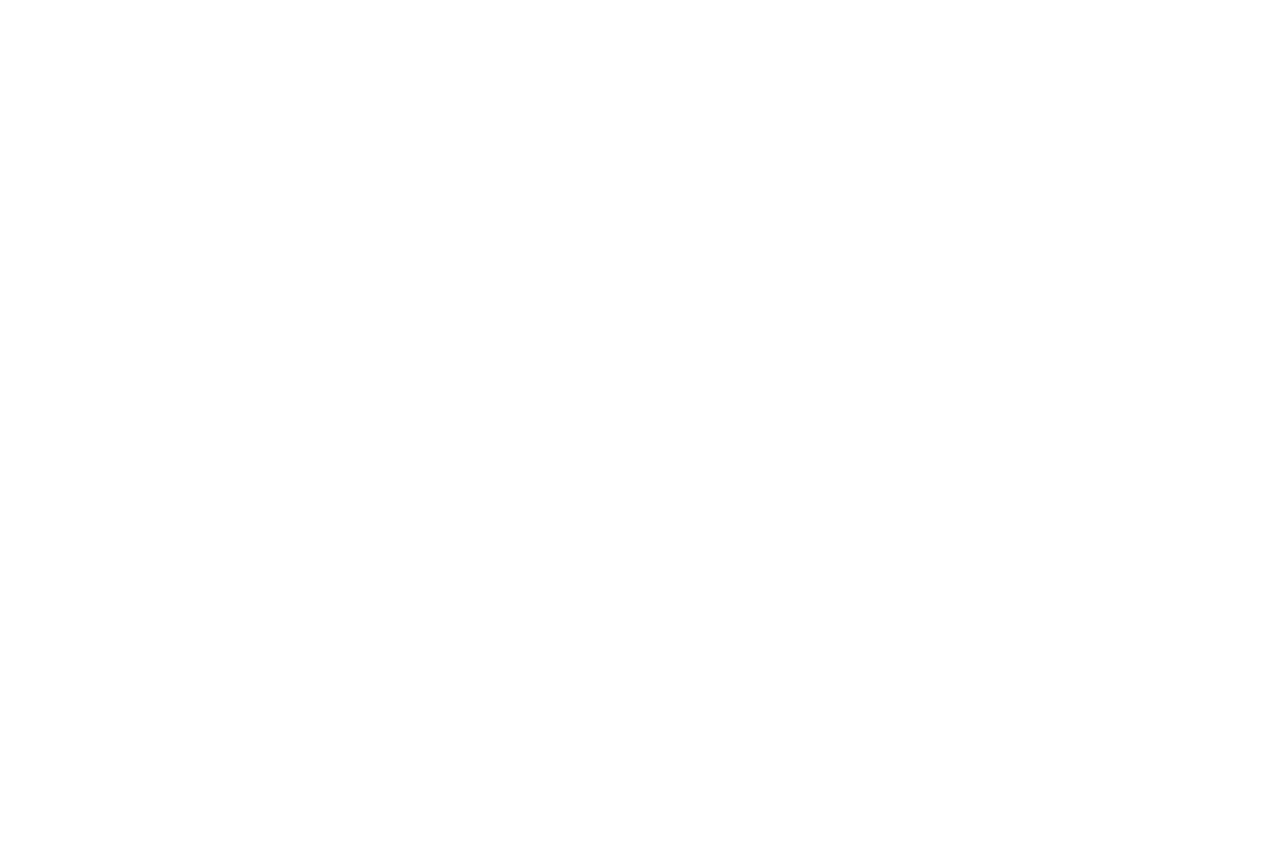
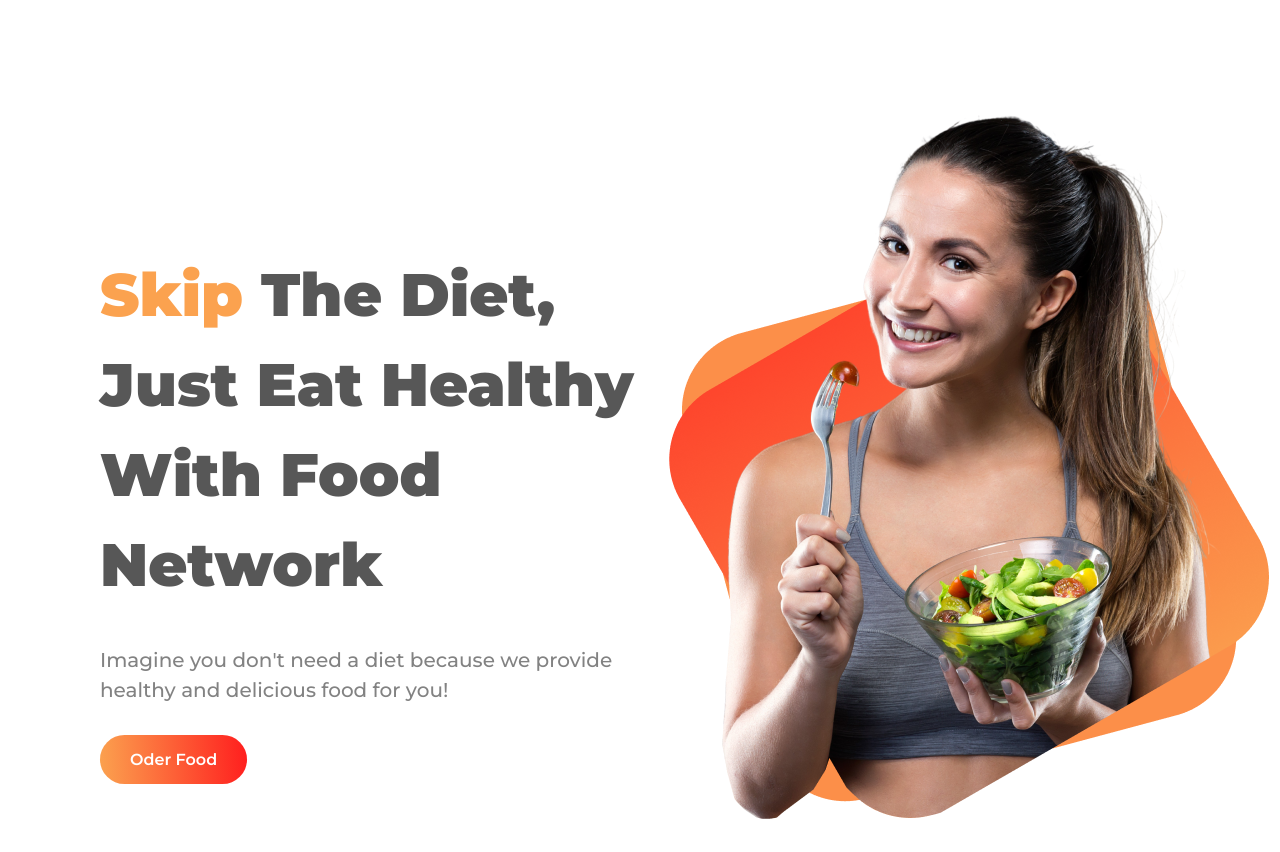
Before and after one commit to zahidbinshad/Food_Cart, a plain HTML site: page index.html in a window 1280 px wide. Before the commit the page ends 800 px from the top, so only its background shows below. Drawn offline with Linux system fonts and the light colour scheme.

Commit message:
Hero section done

```diff
--- /dev/null
+++ b/asset.css
@@ -0,0 +1,46 @@
+*{
+    margin: 0;
+    padding: 0;
+}
+body{
+    font-family: 'Montserrat', sans-serif;
+}
+.hero_section{
+    display: flex;
+    margin-top: 100px;
+}
+
+.hero_section h1{
+    font-size: 60px;
+    font-weight: 900;
+    line-height: 1.5;
+    color: #575757;
+}
+.hero_section h1 span{
+    color:#FBA24F;
+}
+.section_half{
+    width: 50%;
+    /* padding: 50px 100px 0; */
+}
+.hero_section_left{
+
+margin-top: 150px;
+
+margin: 150px 0 0 100px;
+}
+.hero_section p{
+    font-size: 20px;
+    font-weight: 500;
+    color: #828282;
+    line-height: 1.5;
+    margin: 35px 0 45px;
+}
+.hero_section a{
+text-decoration: none;
+background-image: linear-gradient( 86deg, #FBA24F, #FF1E1E);
+padding: 15px 30px;
+border-radius: 25px;
+color: #ffffff;
+font-weight: 600;
+}
--- a/index.html
+++ b/index.html
@@ -4,9 +4,36 @@
     <meta charset="UTF-8">
     <meta http-equiv="X-UA-Compatible" content="IE=edge">
     <meta name="viewport" content="width=device-width, initial-scale=1.0">
-    <title>Document</title>
+    <link rel="preconnect" href="https://fonts.googleapis.com">
+    <link rel="preconnect" href="https://fonts.gstatic.com" crossorigin>
+    <link href="https://fonts.googleapis.com/css2?family=Montserrat:wght@100;200;300;400;500;600;700;800;900&family=Roboto:wght@100;300;400;500;700;900&display=swap" rel="stylesheet">
+    <link rel="stylesheet" href="asset.css">
+    <title>Food Cart</title>
 </head>
 <body>
+  <!-- ****************Hero Sction Starts*************************** -->
+    <section class="hero_section ">
+            <div class="hero_section_left section_half">
+                <h1><span>Skip</span> The Diet,
+                </h1>
+                <h1>Just Eat Healthy
+                    </h1>
+                    <h1>
+                        With Food Network
+                    </h1>
+                    <p>
+                        Imagine you don't need a diet because we provide <br>
+healthy and delicious food for you!
+                    </p>
+                    <a href="#" target="_blank">Oder Food</a>
+            </div>
+            <div class="hero_sction_right section_half">
+                <img src="images/Group 8425.png" alt="lady holding food bowl">
+            </div>
+    </section>
 
+
+
+  <!-- ****************Hero Sction End*************************** -->
 </body>
 </html>
```
Also changed, not shown: images/Group 8425.png (added).
